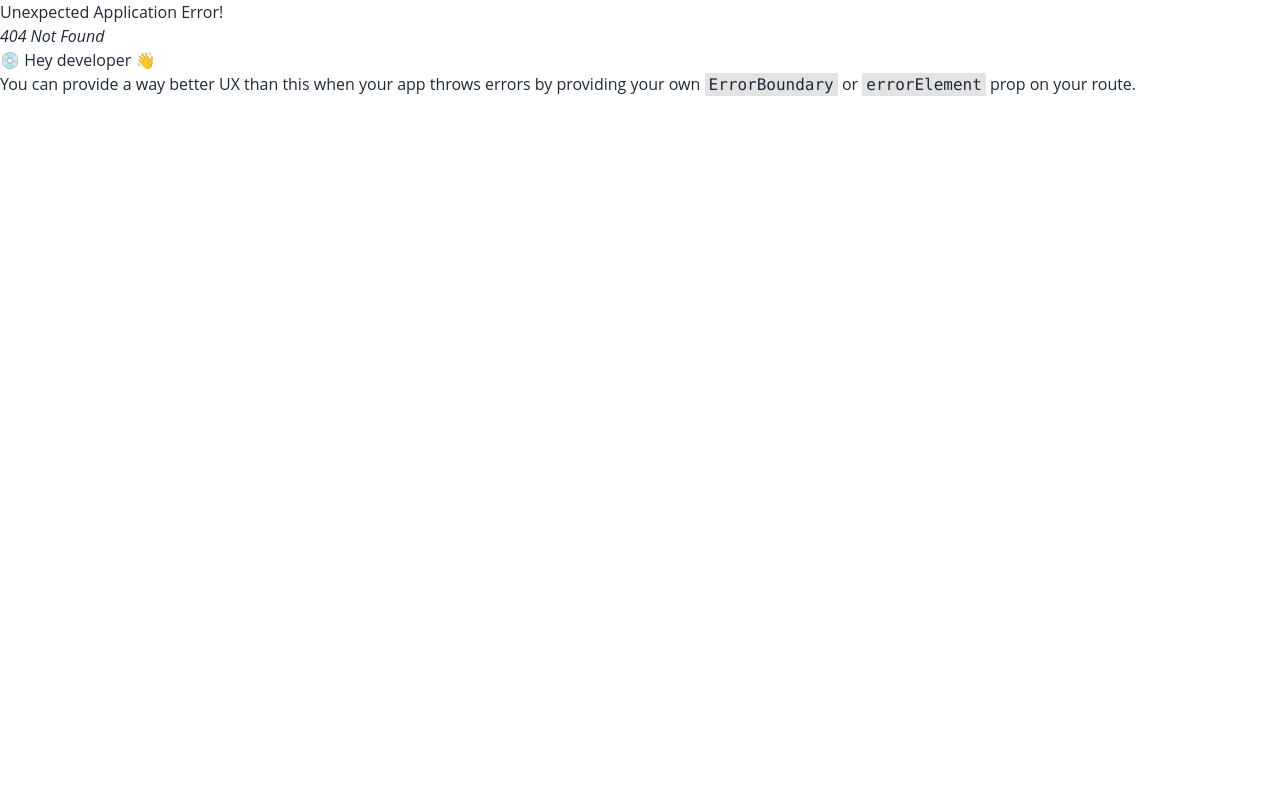
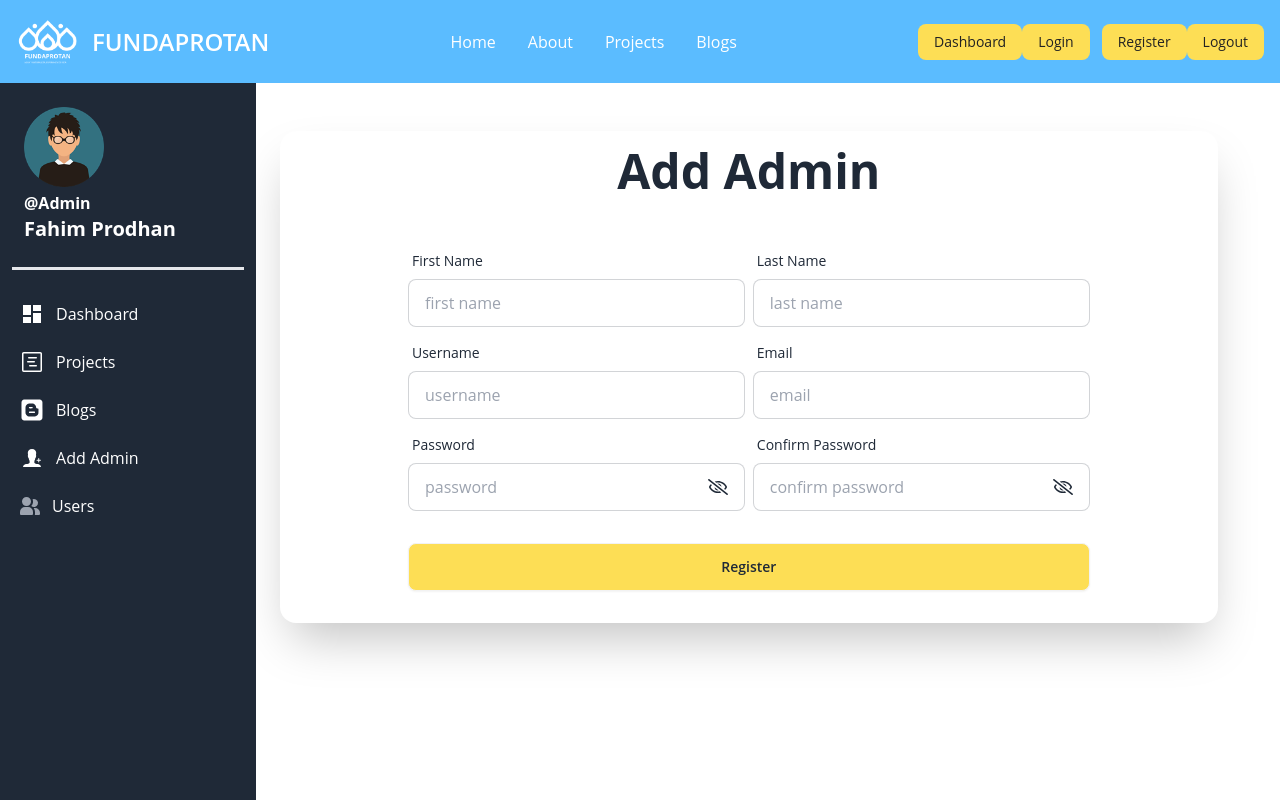
Before and after one commit to Fahim-Prodhan/agricultural-foundation-client, a React (Vite) app: page /admin/add-admin in a window 1280 px wide. Before the commit this address had no page. Built offline with nearby package versions, Linux system fonts and the light colour scheme.

Commit message:
Add Admin Page implement

```diff
--- /dev/null
+++ b/src/admin/dashboard/addAdmin/AddAdmin.jsx
@@ -0,0 +1,68 @@
+import React, { useState } from 'react';
+import { FaRegEyeSlash } from 'react-icons/fa';
+import { MdOutlineRemoveRedEye } from 'react-icons/md';
+import { Link } from 'react-router-dom';
+
+const AddAdmin = () => {
+    const [eye, setEye] = useState(false)
+
+    const togglePassword = () => {
+        setEye(!eye)
+    }
+    return (
+        <div>
+            <div className="card w-full lg:px-24 mt-12 shadow-2xl bg-base-100">
+                        <h1 className="text-center text-5xl font-bold py-4">Add Admin</h1>
+                        <form className="card-body lg:grid md:grid-cols-2">
+                            <div className="form-control">
+                                <label className="label">
+                                    <span className="label-text">First Name</span>
+                                </label>
+                                <input  type="text" placeholder="first name" className="input input-bordered" required />
+                            </div>
+                            <div className="form-control">
+                                <label className="label">
+                                    <span className="label-text">Last Name</span>
+                                </label>
+                                <input type="text" placeholder="last name" className="input input-bordered"  />
+                            </div>
+                            <div className="form-control ">
+                                <label className="label">
+                                    <span className="label-text">Username</span>
+                                </label>
+                                <input type="text" placeholder="username" className="input input-bordered" required />
+                            </div>
+                            <div className="form-control ">
+                                <label className="label">
+                                    <span className="label-text">Email</span>
+                                </label>
+                                <input type="email" placeholder="email" className="input input-bordered" required />
+                            </div>
+                            <div className="form-control">
+                                <label className="label">
+                                    <span className="label-text">Password</span>
+                                </label>
+                                <label className="input input-bordered flex items-center gap-2 label">
+                                    <input name="password" type={eye ? "text" : "password"} className="grow" placeholder="password" />
+                                    <span onClick={togglePassword} className="text-xl -ml-10 md:-ml-0">{eye ? <MdOutlineRemoveRedEye /> : <FaRegEyeSlash />}</span>
+                                </label>
+                            </div>
+                            <div className="form-control">
+                                <label className="label">
+                                    <span className="label-text">Confirm Password</span>
+                                </label>
+                                <label className="input input-bordered flex items-center gap-2 label">
+                                    <input name="password" type={eye ? "text" : "password"} className="grow" placeholder="confirm password" />
+                                    <span onClick={togglePassword} className="text-xl -ml-10 md:-ml-0">{eye ? <MdOutlineRemoveRedEye /> : <FaRegEyeSlash />}</span>
+                                </label>
+                            </div>
+                            <div className="form-control mt-6 col-span-2">
+                                <button className="btn bg-[#FDDE55]">Register</button>
+                            </div>
+                        </form>
+                    </div>
+        </div>
+    );
+};
+
+export default AddAdmin;
--- a/src/admin/dashboard/adminDashboard/AdminDashboard.jsx
+++ b/src/admin/dashboard/adminDashboard/AdminDashboard.jsx
@@ -13,7 +13,7 @@ const AdminDashboard = () => {
             <div >
                 <Sidebar></Sidebar>
             </div>
-            <div className='ml-[20%] mr-[3%]'>
+            <div className='md:ml-72 lg:ml-[20%] lg:mr-[3%] px-6'>
                 <Outlet></Outlet>
             </div>
         </div>
--- a/src/admin/dashboard/sidebar/Sidebar.jsx
+++ b/src/admin/dashboard/sidebar/Sidebar.jsx
@@ -6,6 +6,7 @@ import { MdDashboard } from "react-icons/md";
 import { GoProjectRoadmap } from "react-icons/go";
 import { FaBlogger } from "react-icons/fa";
 import { IoCloseSharp } from "react-icons/io5";
+import { IoIosPersonAdd } from "react-icons/io";
 
 const Sidebar = () => {
 
@@ -61,6 +62,13 @@ const Sidebar = () => {
 
                             </NavLink>
                         </li>
+                        <li>
+                            <NavLink to='/admin/add-admin' className="flex items-center p-2 rounded-lg text-white hover:bg-gray-700 group">
+                                <p className='text-2xl'><IoIosPersonAdd /></p>
+                                <span className="ms-3">Add Admin</span>
+
+                            </NavLink>
+                        </li>
 
                         <li>
                             <a href="#" className="flex items-center p-2  rounded-lg text-white  hover:bg-gray-700 group">
--- a/src/routes/Routes.jsx
+++ b/src/routes/Routes.jsx
@@ -8,6 +8,7 @@ import ResetPassword from "../pages/resetPassword/ResetPassword";
 import Home from "../pages/HomoComponents/home/Home";
 import AdminDashboard from "../admin/dashboard/adminDashboard/AdminDashboard";
 import DashboardContent from "../admin/dashboard/dashboardContent/DashboardContent";
+import AddAdmin from "../admin/dashboard/addAdmin/AddAdmin";
 
 const router = createBrowserRouter([
     {
@@ -48,6 +49,10 @@ const router = createBrowserRouter([
             {
                 path:'dashboard',
                 element:<DashboardContent></DashboardContent>
+            },
+            {
+                path:'add-admin',
+                element:<AddAdmin></AddAdmin>
             }
         ]
     }
```
